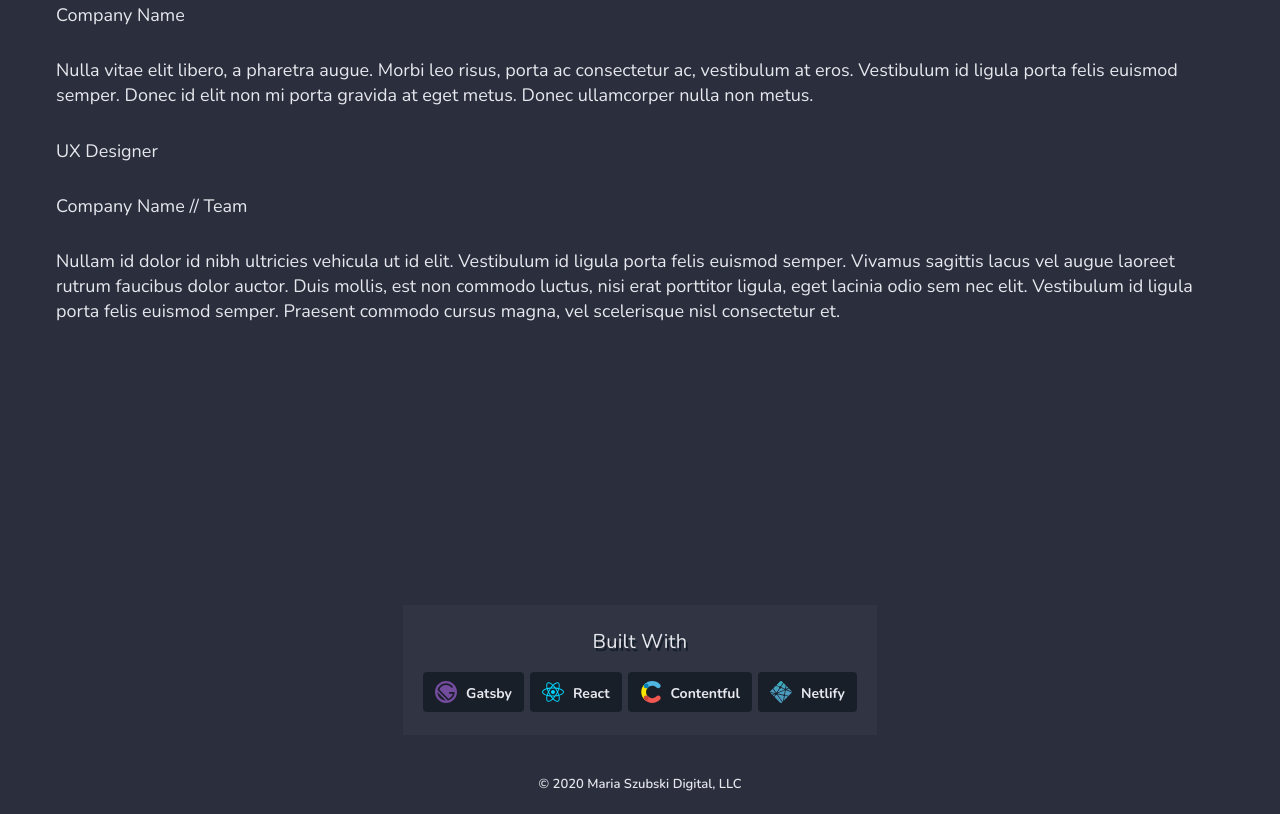
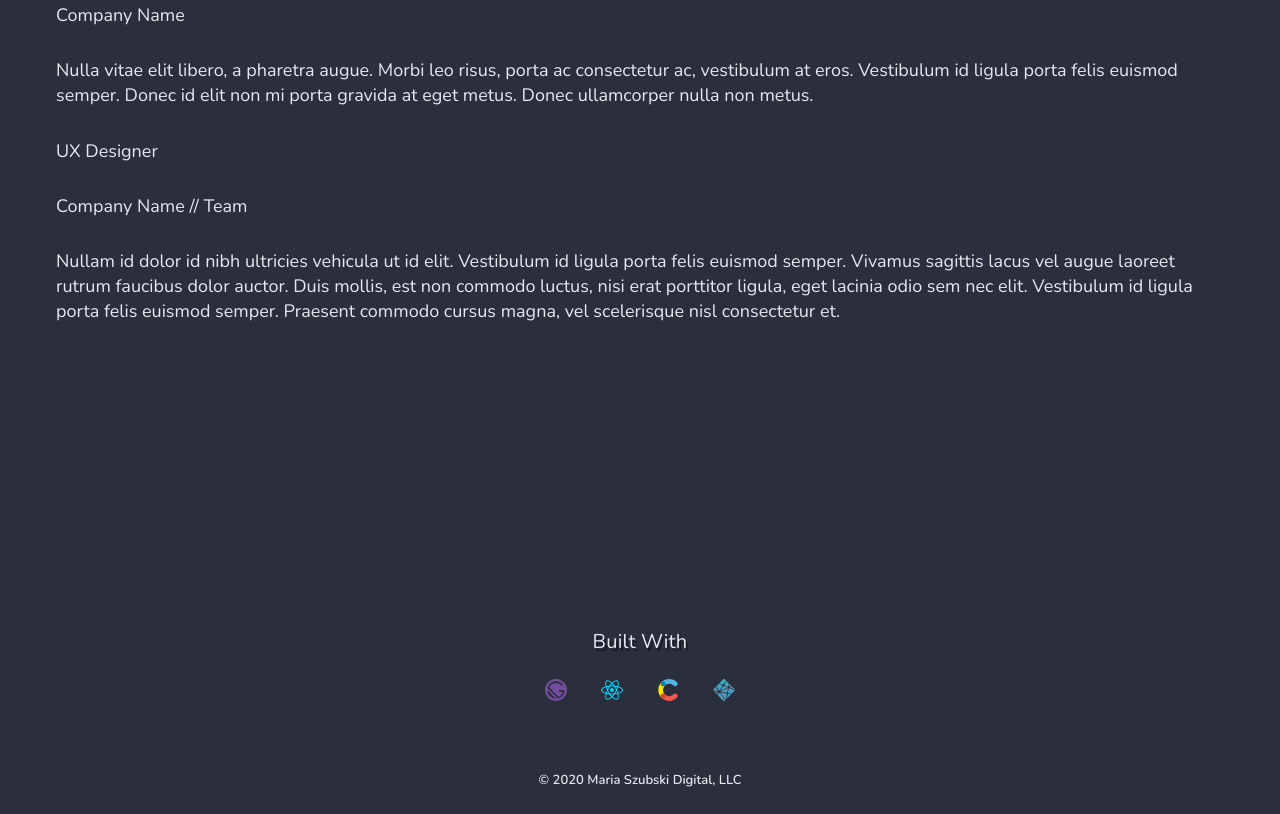
Before and after one commit to MariaSzubski/mariaszubski-com, a Gatsby site: page /about in a window 1280 px wide. Shown: the part 1403-2217 px from the top of the page. Built offline with nearby package versions, Linux system fonts and the light colour scheme; Gatsby itself is replaced by a stand-in of ours.

Commit message:
Add 'simple' Skill tag variant

```diff
--- a/src/components/skill/group.js
+++ b/src/components/skill/group.js
@@ -6,7 +6,6 @@ import { screen, colors } from "../global/vars"
 import SkillTag from "./tag"
 
 const Groups = styled.div`
-  background-color: hsla(0, 0%, 100%, 0.03);
   padding: ${props => (props.$simple ? "1.6rem 1rem" : "4rem 1rem")};
   margin: 0rem -2rem;
 
@@ -38,12 +37,12 @@ const SkillGroup = ({ children, ...props }) => (
   <section
     className={`
       ${props.$simple ? "element-minor " : "element "}
-      ${props.light ? "lt" : "dk"}
+      ${(props.light || props.$simple) ? "lt" : "dk"}
     `}
   >
     {props.title && <h3 className="pad">{props.title}</h3>}
 
-    <Groups $simple={props.$simple ? 1 : 0}>
+    <Groups className={props.$simple ? "" : "background"} $simple={props.$simple ? 1 : 0}>
       {props.data &&
         props.data.map((group, g_idx) => (
           <div key={`${group.title}-skills-${g_idx}`}>
@@ -63,6 +62,7 @@ const SkillGroup = ({ children, ...props }) => (
                   icon={skill.icon && skill.icon}
                   label={skill.label && skill.label}
                   light={props.light}
+                  simple={props.$simple}
                 />
               ))}
             </Skills>
--- a/src/components/skill/tag.js
+++ b/src/components/skill/tag.js
@@ -17,14 +17,14 @@ const StyledTag = styled.span`
   margin: 0.3rem;
   font-weight: 700;
   text-transform: capitalize;
-  font-size: 1.rem;
+  font-size: 1rem;
 
   .text {
     height: 1.8rem;
   }
 
   .lt & {
-    background-color: ${colors.white + "EE"};
+    background-color: ${props => props.$simple ? "transparent" : `${colors.white}EE`};
     color: ${colors.black};
     padding: 1.8rem 1.4rem;
     height: 3rem;
@@ -43,7 +43,7 @@ const StyledTag = styled.span`
   ${StyledIcon} > * {
     height: 2.2rem;
     width: 2.2rem;
-    margin-right: ${props => (props.light ? "1rem" : "1.1rem")};
+    margin-right: ${props => (props.$simple ? "0rem" : "1.1rem")};
   }
 
   @media ${screen.min.md} {
@@ -58,7 +58,7 @@ const StyledTag = styled.span`
     }
 
     ${StyledIcon} > * {
-      margin-right: 0.9rem;
+      margin-right: ${props => (props.$simple ? "0rem" : "0.9rem")};
     }
   }
 `
@@ -66,13 +66,13 @@ const StyledTag = styled.span`
 const SkillTag = props => {
   let Icon = icons[props.icon]
   return (
-    <StyledTag title={props.label}>
+    <StyledTag title={props.label} $simple={props.simple}>
       {Icon && (
         <StyledIcon>
           <Icon light={props.light ? 1 : 0} />
         </StyledIcon>
       )}
-      <div className="text">{props.label || props.icon}</div>
+      {!props.simple && <div className="text">{props.label || props.icon}</div>}
     </StyledTag>
   )
 }
@@ -81,10 +81,12 @@ SkillTag.propTypes = {
   icon: PropTypes.string,
   label: PropTypes.string,
   light: PropTypes.bool,
+  simple: PropTypes.bool,
 }
 
 SkillTag.defaultProps = {
   light: false,
+  simple: false,
 }
 
 export default SkillTag
```
